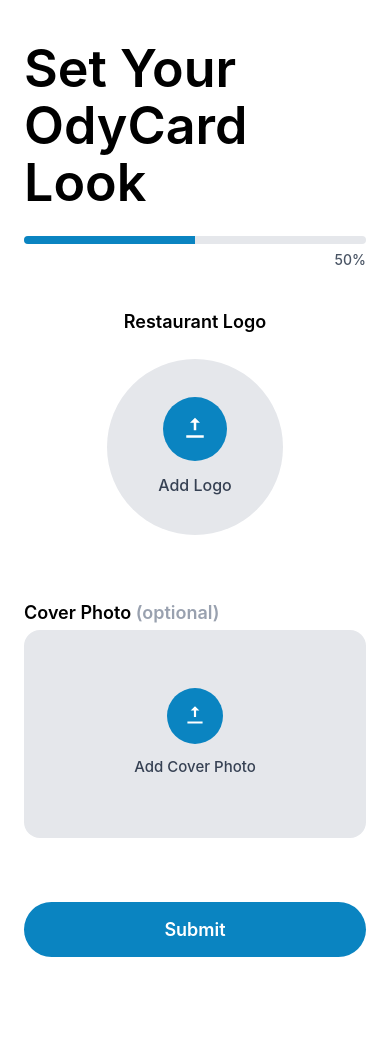
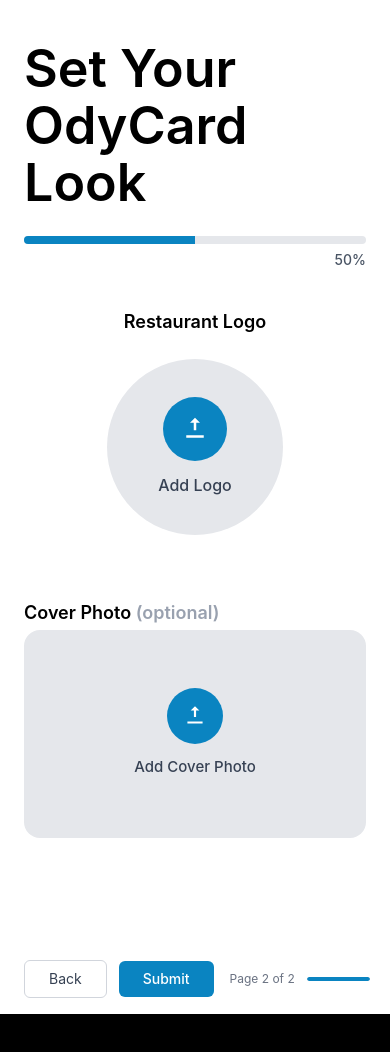
Before and after one commit to harsithrvp-fceoofamnc/odycard2, a Next.js app: page /owner/details2 in a window 390 px wide. After the commit the page ends 1014 px from the top, so only its background shows below. Built offline with nearby package versions, Linux system fonts and the light colour scheme; no server answers.

Commit message:
UX improvements: slug validation, mobile crop fix, form submit support, bottom navigation with page progress

```diff
--- a/app/owner/details/page.tsx
+++ b/app/owner/details/page.tsx
@@ -3,6 +3,16 @@
 import { useState, useMemo } from "react";
 import { useRouter } from "next/navigation";
 import { motion } from "framer-motion";
+import { API_BASE } from "@/lib/api";
+import ProgressBar from "@/components/ProgressBar";
+
+function slugify(s: string): string {
+  return s
+    .toLowerCase()
+    .trim()
+    .replace(/[^a-z0-9]+/g, "-")
+    .replace(/^-|-$/g, "") || `id-${Date.now()}`;
+}
 
 export default function RestaurantDetailsPage() {
   const router = useRouter();
@@ -22,6 +32,7 @@ export default function RestaurantDetailsPage() {
     general: "",
     gmail: "",
     password: "",
+    restaurantId: "",
   });
 
   // 👁️ SHOW / HIDE STATES
@@ -38,14 +49,16 @@ export default function RestaurantDetailsPage() {
   const progress = Math.min((filledCount / totalFields) * 50, 50);
 
   /* ---------- HANDLERS ---------- */
+  const [isCheckingSlug, setIsCheckingSlug] = useState(false);
+
   const handleChange = (e: React.ChangeEvent<HTMLInputElement>) => {
     setForm({ ...form, [e.target.name]: e.target.value });
-    setErrors({ general: "", gmail: "", password: "" });
+    setErrors({ general: "", gmail: "", password: "", restaurantId: "" });
   };
 
-  const handleNext = () => {
+  const handleNext = async () => {
     let hasError = false;
-    const newErrors = { general: "", gmail: "", password: "" };
+    const newErrors = { general: "", gmail: "", password: "", restaurantId: "" };
 
     for (const value of Object.values(form)) {
       if (value.trim() === "") {
@@ -70,6 +83,32 @@ export default function RestaurantDetailsPage() {
       return;
     }
 
+    setIsCheckingSlug(true);
+    setErrors(newErrors);
+
+    try {
+      const slug = slugify(form.restaurantId);
+      const res = await fetch(`${API_BASE}/api/hotels/${encodeURIComponent(slug)}`);
+
+      if (res.ok) {
+        setErrors((prev) => ({ ...prev, restaurantId: "Restaurant ID already exists" }));
+        setIsCheckingSlug(false);
+        return;
+      }
+
+      if (res.status !== 404) {
+        setErrors((prev) => ({ ...prev, restaurantId: "Could not verify Restaurant ID. Please try again." }));
+        setIsCheckingSlug(false);
+        return;
+      }
+    } catch {
+      setErrors((prev) => ({ ...prev, restaurantId: "Could not verify Restaurant ID. Please try again." }));
+      setIsCheckingSlug(false);
+      return;
+    }
+
+    setIsCheckingSlug(false);
+
     /* 🔥 SAVE IMPORTANT DATA */
     localStorage.setItem("userName", form.userName);
     localStorage.setItem("restaurantName", form.restaurantName);
@@ -88,14 +127,15 @@ export default function RestaurantDetailsPage() {
     `w-full border rounded-xl bg-white text-black focus:outline-none
      focus:border-black focus:ring-1 focus:ring-black pr-12
      ${
-       errors.general && form[name as keyof typeof form] === ""
+       (errors.general && form[name as keyof typeof form] === "") ||
+       (name === "restaurantId" && errors.restaurantId)
          ? "border-red-500"
          : "border-gray-300"
      }`;
 
   return (
     <div className="min-h-screen bg-black flex justify-center">
-      <div className="w-full max-w-md bg-white min-h-screen overflow-y-auto">
+      <div className="w-full max-w-md bg-white min-h-screen overflow-y-auto relative">
         <div className="px-6 pt-10 pb-28">
 
           <motion.h1
@@ -145,6 +185,11 @@ export default function RestaurantDetailsPage() {
               {name === "gmail" && errors.gmail && (
                 <p className="text-red-600 text-sm mt-2">
                   {errors.gmail}
+                </p>
+              )}
+              {name === "restaurantId" && errors.restaurantId && (
+                <p className="text-red-600 text-sm mt-2">
+                  {errors.restaurantId}
                 </p>
               )}
             </motion.div>
@@ -200,16 +245,39 @@ export default function RestaurantDetailsPage() {
             )}
           </motion.div>
 
-          {/* NEXT */}
-          <motion.button
-            {...fadeUp}
-            onClick={handleNext}
-            className="w-full rounded-full bg-[#0A84C1] text-white font-semibold"
-            style={{ fontSize: "18px", padding: "14px" }}
-          >
-            Next
-          </motion.button>
+        </div>
 
+        {/* BOTTOM BAR */}
+        <div className="absolute bottom-0 left-0 w-full border-t bg-white px-6 py-4">
+          <div className="flex items-center justify-between gap-4">
+            <div className="flex items-center gap-3">
+              <button
+                type="button"
+                onClick={() => router.back()}
+                className="px-6 py-2 rounded-md border border-gray-300 text-sm text-gray-700"
+              >
+                Back
+              </button>
+              <button
+                type="button"
+                onClick={handleNext}
+                disabled={isCheckingSlug}
+                className={`px-6 py-2 rounded-md text-sm font-medium disabled:opacity-70 disabled:cursor-not-allowed ${
+                  isCheckingSlug
+                    ? "bg-gray-200 text-gray-400 cursor-not-allowed"
+                    : "bg-[#0A84C1] text-white"
+                }`}
+              >
+                {isCheckingSlug ? "Checking..." : "Next"}
+              </button>
+            </div>
+            <div className="flex items-center gap-3 min-w-[140px]">
+              <span className="text-xs text-gray-500 whitespace-nowrap">
+                Page 1 of 2
+              </span>
+              <ProgressBar progress={50} className="flex-1 h-[4px]" />
+            </div>
+          </div>
         </div>
       </div>
     </div>
--- a/app/owner/details2/page.tsx
+++ b/app/owner/details2/page.tsx
@@ -1,9 +1,11 @@
 "use client";
 
 import { useState, useCallback, useEffect, useRef } from "react";
+import { useRouter } from "next/navigation";
 import Cropper from "react-easy-crop";
 import { API_BASE } from "@/lib/api";
 import { useLoader } from "@/context/LoaderContext";
+import ProgressBar from "@/components/ProgressBar";
 
 /* helpers */
 const createImage = (url: string): Promise<HTMLImageElement> =>
@@ -57,6 +59,7 @@ async function getCroppedImg(imageSrc: string, crop: { x: number; y: number; wid
 }
 
 export default function DetailsPart2() {
+  const router = useRouter();
   const { showLoader, hideLoader } = useLoader();
   const [imageSrc, setImageSrc] = useState<string | null>(null);
   const [croppedImage, setCroppedImage] = useState<string | null>(null);
@@ -194,6 +197,9 @@ export default function DetailsPart2() {
       });
 
       if (!createRes.ok) {
+        if (createRes.status === 409) {
+          throw new Error("Restaurant ID already exists. Please go back and choose another.");
+        }
         const text = await createRes.text();
         let msg = "Failed to create restaurant";
         try {
@@ -246,8 +252,8 @@ export default function DetailsPart2() {
 
   return (
     <div className="min-h-screen bg-black flex justify-center">
-      <div className="w-full max-w-md min-h-screen bg-white overflow-y-auto">
-        <div className="px-6 pt-10 pb-24">
+      <div className="w-full max-w-md min-h-screen bg-white overflow-y-auto relative">
+        <div className="px-6 pt-10 pb-28">
 
           {/* TITLE */}
           <h1
@@ -353,15 +359,39 @@ export default function DetailsPart2() {
             </p>
           )}
 
-          {/* SUBMIT */}
+        </div>
+
+        {/* BOTTOM BAR */}
+        <div className="absolute bottom-0 left-0 w-full border-t bg-white px-6 py-4">
+          <div className="flex items-center justify-between gap-4">
+            <div className="flex items-center gap-3">
               <button
+                type="button"
+                onClick={() => router.back()}
+                className="px-6 py-2 rounded-md border border-gray-300 text-sm text-gray-700"
+              >
+                Back
+              </button>
+              <button
+                type="button"
                 onClick={handleSubmit}
                 disabled={isSubmitting}
-            className="w-full rounded-full bg-[#0A84C1] text-white font-semibold disabled:opacity-70 disabled:cursor-not-allowed"
-            style={{ fontSize: "18px", padding: "14px" }}
+                className={`px-6 py-2 rounded-md text-sm font-medium disabled:opacity-70 disabled:cursor-not-allowed ${
+                  isSubmitting
+                    ? "bg-gray-200 text-gray-400 cursor-not-allowed"
+                    : "bg-[#0A84C1] text-white"
+                }`}
               >
                 {isSubmitting ? "Creating..." : "Submit"}
               </button>
+            </div>
+            <div className="flex items-center gap-3 min-w-[140px]">
+              <span className="text-xs text-gray-500 whitespace-nowrap">
+                Page 2 of 2
+              </span>
+              <ProgressBar progress={100} className="flex-1 h-[4px]" />
+            </div>
+          </div>
         </div>
       </div>
 
--- a/app/owner/otp/page.tsx
+++ b/app/owner/otp/page.tsx
@@ -46,7 +46,8 @@ export default function OtpPage() {
     }
   };
 
-  const handleVerify = () => {
+  const handleSubmit = (e: React.FormEvent) => {
+    e.preventDefault();
     if (otp.join("").length === 4) {
       router.push("/owner/details");
     }
@@ -97,7 +98,8 @@ export default function OtpPage() {
             Enter OTP
           </h1>
 
-          {/* OTP BOXES */}
+          {/* OTP BOXES + VERIFY — form for Enter/Go key submit */}
+          <form onSubmit={handleSubmit}>
             <div className="flex justify-center gap-4 mb-10">
               {otp.map((digit, index) => (
                 <input
@@ -131,6 +133,7 @@ export default function OtpPage() {
               </p>
             ) : (
               <button
+                type="button"
                 onClick={handleResend}
                 className="block mx-auto mb-12 text-[#0A84C1] font-semibold"
               >
@@ -140,7 +143,7 @@ export default function OtpPage() {
 
             {/* VERIFY BUTTON */}
             <button
-            onClick={handleVerify}
+              type="submit"
               disabled={otp.join("").length !== 4}
               className={`w-full rounded-full font-semibold ${
                 otp.join("").length === 4
@@ -154,6 +157,20 @@ export default function OtpPage() {
             >
               Verify
             </button>
+          </form>
+
+          {/* BACK BUTTON */}
+          <button
+            type="button"
+            onClick={() => router.back()}
+            className="w-full rounded-full bg-[#E5E7EB] text-black font-semibold mt-4"
+            style={{
+              fontSize: "20px",
+              padding: "14px",
+            }}
+          >
+            Back
+          </button>
         </motion.div>
       </div>
     </div>
--- a/app/owner/start/page.tsx
+++ b/app/owner/start/page.tsx
@@ -11,6 +11,13 @@ export default function StartScreen() {
   const handleChange = (e: React.ChangeEvent<HTMLInputElement>) => {
     const value = e.target.value.replace(/\D/g, "");
     if (value.length <= 10) setMobile(value);
+  };
+
+  const handleSubmit = (e: React.FormEvent) => {
+    e.preventDefault();
+    if (mobile.length === 10) {
+      router.push("/owner/otp");
+    }
   };
 
   const isValid = mobile.length === 10;
@@ -60,7 +67,8 @@ export default function StartScreen() {
             Started
           </h1>
 
-          {/* MOBILE INPUT — FIXED SIZE */}
+          {/* MOBILE INPUT + GET OTP — form for Enter/Go key submit */}
+          <form onSubmit={handleSubmit}>
             <input
               type="tel"
               inputMode="numeric"
@@ -76,10 +84,9 @@ export default function StartScreen() {
               }}
             />
 
-          {/* GET OTP BUTTON */}
             <button
+              type="submit"
               disabled={!isValid}
-            onClick={() => router.push("/owner/otp")}
               className={`w-full rounded-full font-semibold transition ${
                 isValid
                   ? "bg-[#0A84C1] text-white"
@@ -92,6 +99,7 @@ export default function StartScreen() {
             >
               Get OTP
             </button>
+          </form>
 
           {/* LOGIN LINK */}
           <div
```
Lines whose indentation alone changed are shown as unchanged.
